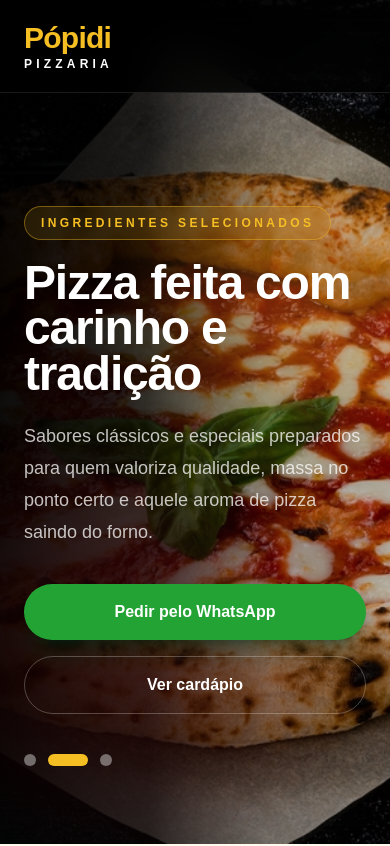
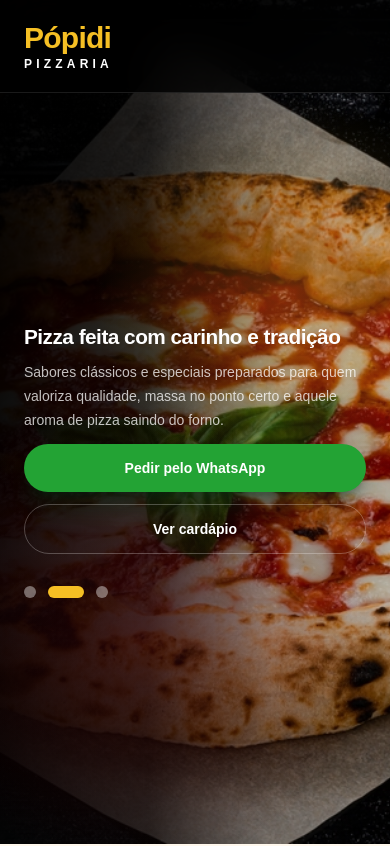
Before and after one commit to Marques-Codes/popidi-pizzaria, a Next.js app: page / in a window 390 px wide. Shown: the top 846 px of the page. Built offline with nearby package versions, Linux system fonts and the light colour scheme.

Commit message:
Ajusta hero mobile e adiciona imagens

```diff
--- a/components/hero-section.tsx
+++ b/components/hero-section.tsx
@@ -5,21 +5,21 @@ import { useEffect, useState } from "react";
 const heroSlides = [
   {
     image: "/images/hero/pizza-hero-1.webp",
-    label: "Sabor artesanal todos os dias",
-    title: "O sabor da pizza perfeita está aqui",
-    description:
+    // label: "Sabor artesanal todos os dias",
+     title: "O sabor da pizza perfeita está aqui",
+     description:
       "Na Pópidi Pizzaria, cada pizza é preparada com massa artesanal, ingredientes frescos e aquele sabor que transforma qualquer momento em uma boa lembrança.",
   },
   {
     image: "/images/hero/pizza-hero-2.jpg",
-    label: "Ingredientes selecionados",
+    // label: "Ingredientes selecionados",
     title: "Pizza feita com carinho e tradição",
     description:
       "Sabores clássicos e especiais preparados para quem valoriza qualidade, massa no ponto certo e aquele aroma de pizza saindo do forno.",
   },
   {
     image: "/images/hero/pizza-hero-3.jpg",
-    label: "Momentos para compartilhar",
+    // label: "Momentos para compartilhar",
     title: "Peça sua pizza e aproveite melhor o dia",
     description:
       "Combos, pizzas salgadas, doces e bebidas para deixar seu pedido completo e perfeito para dividir com quem você gosta.",
@@ -65,39 +65,36 @@ export function HeroSection() {
         <div className="absolute inset-0 bg-[radial-gradient(circle_at_75%_35%,rgba(245,191,36,0.22),transparent_32%),radial-gradient(circle_at_35%_75%,rgba(178,15,24,0.18),transparent_35%)]" />
       </div>
 
-      <div className="relative z-10 mx-auto flex min-h-screen max-w-7xl items-center px-6 pt-32">
-        <div className="max-w-2xl">
-          <p className="mb-5 inline-flex rounded-full border border-[#f5bf24]/40 bg-[#f5bf24]/10 px-4 py-2 text-xs font-black uppercase tracking-[0.28em] text-[#f5bf24] backdrop-blur">
-            {activeSlide.label}
-          </p>
+      <div className="relative z-10 mx-auto flex min-h-screen max-w-7xl items-center px-6 pb-12 pt-32 sm:pt-36 lg:px-6">
+        <div className="max-w-xl md:max-w-2xl">
 
-          <h1 className="max-w-2xl text-5xl font-black leading-[0.95] tracking-tight text-white md:text-7xl">
+          <h1 className="max-w-xl text-[1.3rem] font-black leading-[1.05] tracking-tight text-white sm:text-5xl md:text-6xl lg:text-7xl">
             {activeSlide.title}
           </h1>
 
-          <p className="mt-6 max-w-xl text-lg leading-8 text-white/75">
+          <p className="mt-3 max-w-lg text-sm leading-6 text-white/75 sm:text-lg sm:leading-8">
             {activeSlide.description}
           </p>
 
-          <div className="mt-9 flex flex-col gap-4 sm:flex-row">
+          <div className="mt-3 flex flex-col gap-3 sm:flex-row sm:gap-4">
             <a
               href="https://wa.me/5511987654321"
               target="_blank"
               rel="noreferrer"
-              className="rounded-full bg-[#23a334] px-8 py-4 text-center text-base font-black text-white shadow-xl shadow-green-950/40 transition hover:scale-105"
+              className="rounded-full bg-[#23a334] px-6 py-3.5 text-center text-sm font-black text-white shadow-xl shadow-green-950/40 transition hover:scale-105 sm:px-8 sm:py-4 sm:text-base"
             >
               Pedir pelo WhatsApp
             </a>
 
             <a
               href="#cardapio"
-              className="rounded-full border border-white/25 px-8 py-4 text-center text-base font-bold text-white transition hover:border-[#f5bf24] hover:text-[#f5bf24]"
+              className="rounded-full border border-white/25 px-6 py-3.5 text-center text-sm font-bold text-white transition hover:border-[#f5bf24] hover:text-[#f5bf24] sm:px-8 sm:py-4 sm:text-base"
             >
               Ver cardápio
             </a>
           </div>
 
-          <div className="mt-10 flex items-center gap-3">
+          <div className="mt-8 flex items-center gap-3 sm:mt-10">
             {heroSlides.map((slide, index) => (
               <button
                 key={slide.image}
@@ -106,7 +103,7 @@ export function HeroSection() {
                 aria-label={`Ir para o slide ${index + 1}`}
                 className={`h-3 rounded-full transition-all ${
                   index === activeSlideIndex
-                    ? "w-10 bg-[#f5bf24]"
+                    ? "w-9 bg-[#f5bf24]"
                     : "w-3 bg-white/40 hover:bg-white/70"
                 }`}
               />
```
